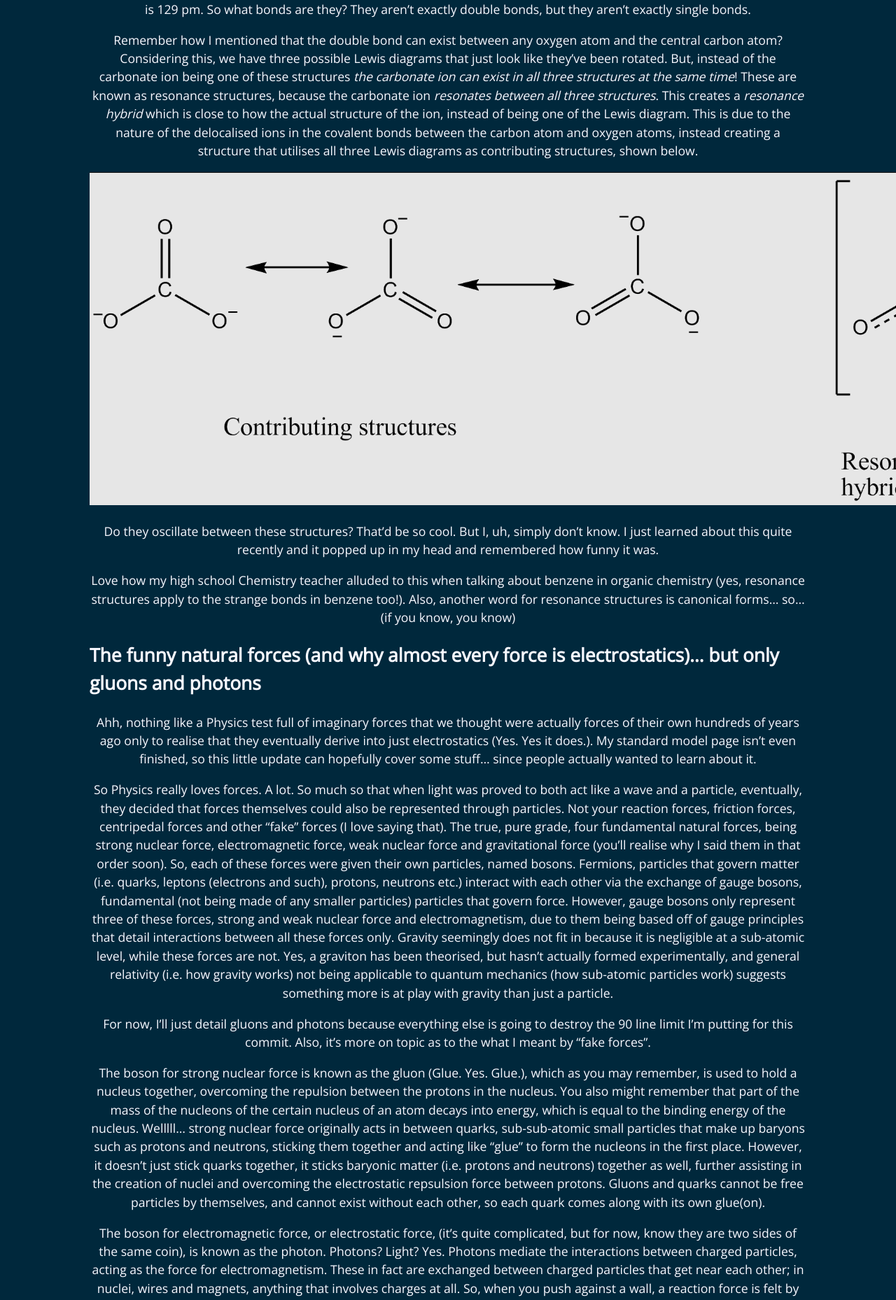
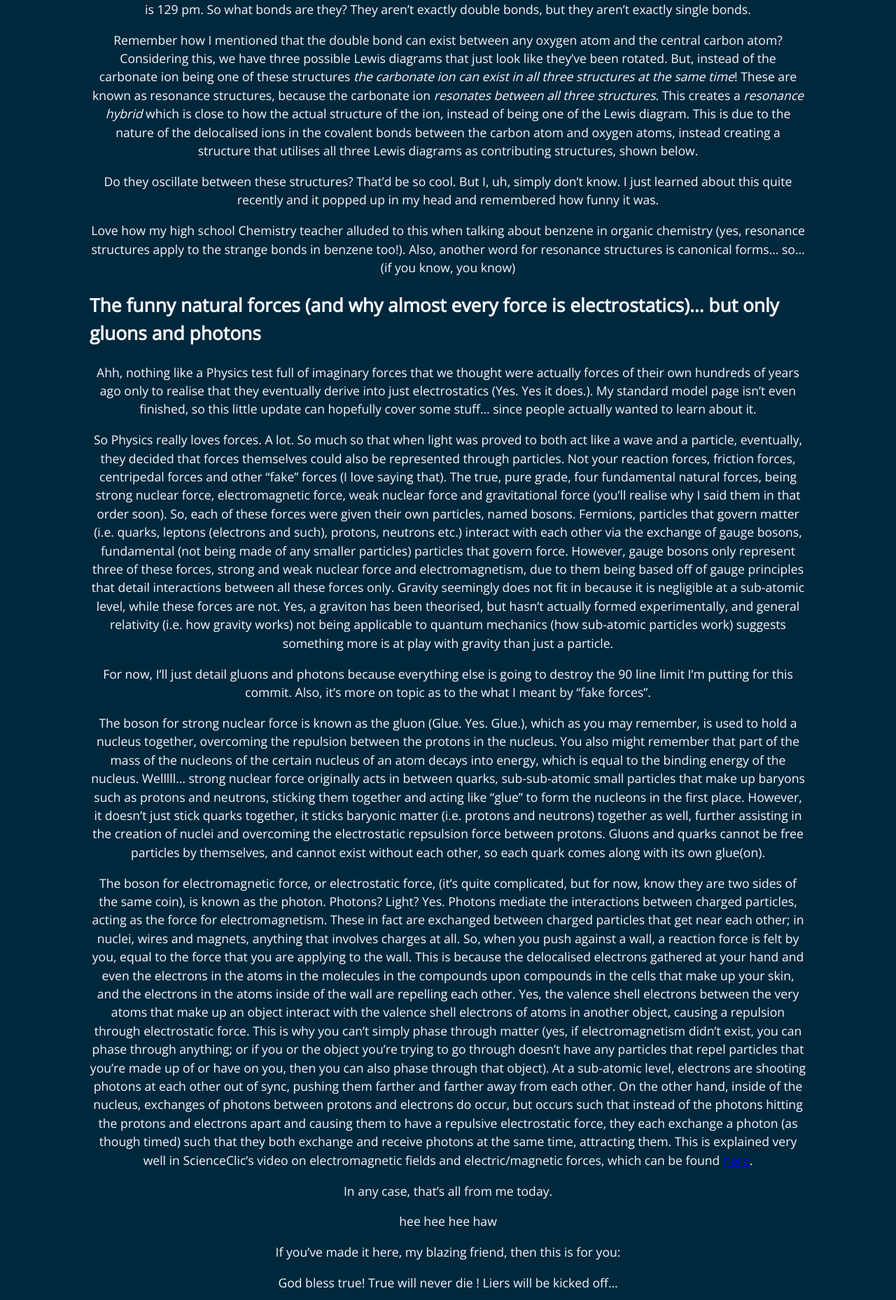
Before and after one commit to anonymoof1528/the-shadow-garten, a Jekyll site: the page built from Chemistry/some_thoughts.md, in a window 1280 px wide. Shown: the part 2356-4214 px from the top of the page at 70% size. Built offline with Jekyll 4.4.1, drawn with Linux system fonts in a browser that asks for light colours.

Commit message:
Maybe it's because i broke it
I'll try another way

```diff
--- a/Chemistry/some_thoughts.md
+++ b/Chemistry/some_thoughts.md
@@ -52,7 +52,7 @@ not the case. If you were to try and experimentally determine the bond lengths o
 Remember how I mentioned that the double bond can exist between any oxygen atom and the central carbon atom? Considering this, we have three possible Lewis diagrams that just look like they've been rotated. But, instead of the carbonate ion being one of these structures *the carbonate ion can exist in all three structures at the same time*! These are known as resonance structures, because the carbonate ion
 *resonates between all three structures*. This creates a *resonance hybrid* which is close to how the actual structure of the ion, instead of being one of the Lewis diagram. This is due to the nature of the delocalised ions in the covalent bonds between the carbon atom and oxygen atoms, instead creating a structure that utilises all three Lewis diagrams as contributing structures, shown below.
 
-![no way carbonate resonance structures](carbonate_resonance.png)
+
 
 Do they oscillate between these structures? That'd be so cool. But I, uh, simply don't know. I just learned about this quite recently and it popped up in my head and remembered how funny it was.
 
```
